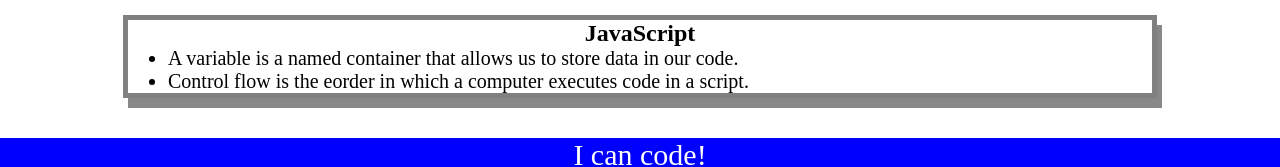
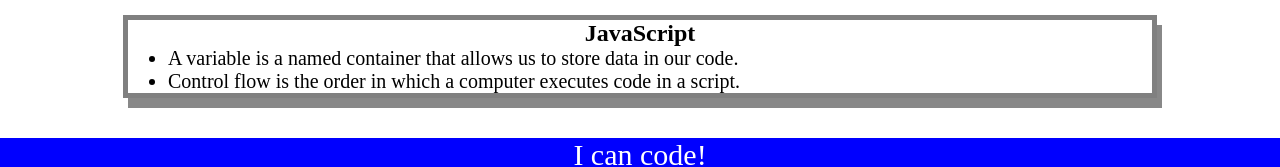
Before and after one commit to terrinmack/Prework-Study-Guide, a plain HTML site: page index.html in a window 1280 px wide. Shown: the part 514-681 px from the top of the page. Drawn offline with Linux system fonts and the light colour scheme.

Commit message:
updated project README file

```diff
--- a/index.html
+++ b/index.html
@@ -39,7 +39,7 @@
       <h2>JavaScript</h2>
       <ul>
       <li>A variable is a named container that allows us to store data in our code.</li>
-      <li>Control flow is the eorder in which a computer executes code in a script.</li>
+      <li>Control flow is the order in which a computer executes code in a script.</li>
       </ul>
       </section>
 
```
Also changed, not shown: assets/script.js (line endings or trailing spaces), 1 other file.
